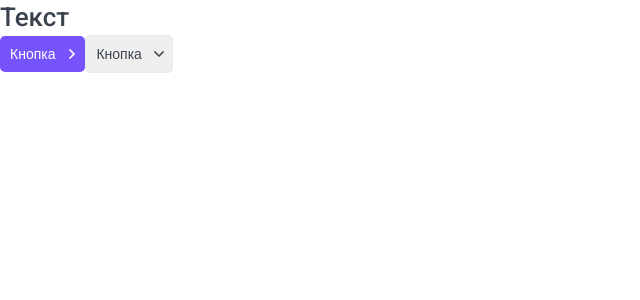
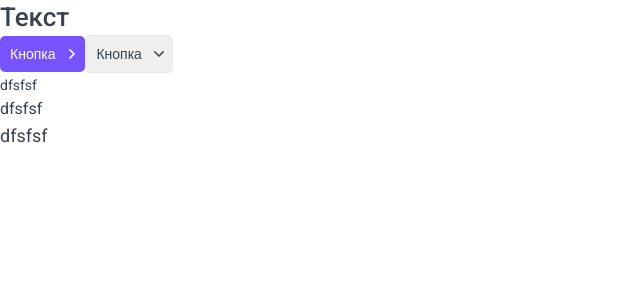
Before and after one commit to AleksandrErmolov/top-raiting-nextjs, a Next.js app in the folder top-app/: page / in a window 1280 px wide. Shown: the top 300 px of the page, without its empty margins (0-640 px from the left). Built offline with nearby package versions, Linux system fonts and the light colour scheme.

Commit message:
add Paragragh

```diff
--- a/top-app/components/Htag/Htag.tsx
+++ b/top-app/components/Htag/Htag.tsx
@@ -2,7 +2,7 @@
 import { HtagProps } from './Htag.props'
 import styles from './Htag.module.css'
 
-export default function Htag({ tag, children }: HtagProps): JSX.Element {
+export const Htag = ({ tag, children }: HtagProps): JSX.Element  => {
 
     switch (tag) {
         case 'h1':
--- /dev/null
+++ b/top-app/components/P/P.module.css
@@ -0,0 +1,19 @@
+.p {
+    margin: 0;
+}
+
+
+.s {
+    font-size: 14px;
+    line-height: 24px;
+}
+
+.m {
+    font-size: 16px;
+    line-height: 24px;
+}
+
+.l {
+    font-size: 18px;
+    line-height: 29px;
+}
--- /dev/null
+++ b/top-app/components/P/P.props.ts
@@ -0,0 +1,6 @@
+import { ReactNode, DetailedHTMLProps, HTMLAttributes } from 'react';
+
+export interface PProps extends DetailedHTMLProps<HTMLAttributes<HTMLParagraphElement>, HTMLParagraphElement> {
+    children: ReactNode;
+    size?: 's' | 'm' | 'l'
+}
--- /dev/null
+++ b/top-app/components/P/P.tsx
@@ -0,0 +1,27 @@
+import { PProps } from './P.props'
+import styles from './P.module.css'
+import cn from 'classnames'
+
+
+export const P = ({ size = 'm', children, className, ...props }: PProps): JSX.Element => {
+
+
+    return (
+
+
+        <p className={cn(styles.p, {
+            [styles.s]: size == 's',
+            [styles.m]: size == 'm',
+            [styles.l]: size == 'l',
+        })}
+
+            {...props}
+
+
+        >{children}
+
+
+        </p>
+
+    )
+}
--- a/top-app/components/index.ts
+++ b/top-app/components/index.ts
@@ -1,2 +1,3 @@
 export * from './Htag/Htag'
 export * from './Button/Button'
+export * from './P/P'
--- a/top-app/pages/index.tsx
+++ b/top-app/pages/index.tsx
@@ -1,14 +1,16 @@
 import Image from 'next/image';
-import Htag from '../components/Htag/Htag';
-import Button from '../components/Button/Button';
+import { Button, Htag, P } from '../components/';
 
-export default function Home():JSX.Element {
+
+export default function Home(): JSX.Element {
   return (
     <div>
       <Htag tag='h1'> Текст </Htag>
       <Button appearance='primary' arrow='right' > Кнопка </Button>
       <Button appearance='ghost' arrow='down' > Кнопка </Button>
-
+      <P size='s'> dfsfsf </P>
+      <P> dfsfsf </P>
+      <P size='l'> dfsfsf </P>
     </div>
   );
 }
```
Also changed, not shown: top-app/components/Button/Button.tsx (+10 -1 lines).
